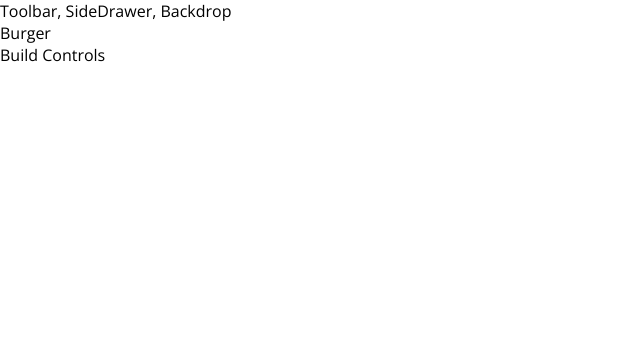
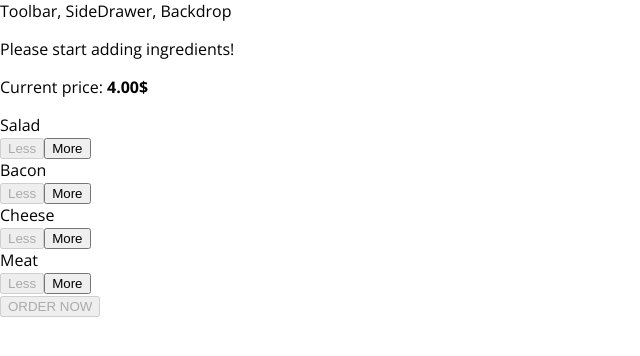
Before and after one commit to BokiGaja/React-BurgerBuilder, a React app: page / in a window 1280 px wide. Shown: the top 356 px of the page, without its empty margins (0-640 px from the left). Built offline with nearby package versions, Linux system fonts and the light colour scheme.

Commit message:
Menage ingredients and order button

```diff
--- /dev/null
+++ b/src/components/Burger/BuildControls/BuildControl/BuildControl.css
@@ -0,0 +1,56 @@
+.BuildControl {
+    display: flex;
+    justify-content: space-between;
+    align-items: center;
+    margin: 5px 0;
+}
+
+.BuildControl button {
+    display: block;
+    font: inherit;
+    padding: 5px;
+    margin: 0 5px;
+    width: 80px;
+    border: 1px solid #AA6817;
+    cursor: pointer;
+    outline: none;
+}
+
+.BuildControl button:disabled {
+    background-color: #AC9980;
+    border: 1px solid #7E7365;
+    color: #ccc;
+    cursor: default;
+}
+
+.BuildControl button:hover:disabled {
+    background-color: #AC9980;
+    color: #ccc;
+    cursor: not-allowed;
+}
+
+.Label {
+    padding: 10px;
+    font-weight: bold;
+    width: 80px;
+}
+
+.BuildControl .Less {
+    background-color: #D39952;
+    color: white;
+}
+
+.BuildControl .More {
+    background-color: #8F5E1E;
+    color: white;
+}
+
+.BuildControl .Less:hover, .BuildControl .Less:active {
+    background-color: #DAA972;
+    color: white;
+}
+
+.BuildControl .More:hover,.BuildControl .More:active {
+    background-color: #99703F;
+    color: white;
+}
--- /dev/null
+++ b/src/components/Burger/BuildControls/BuildControl/BuildControl.js
@@ -0,0 +1,16 @@
+import React from 'react';
+import classes from './BuildControl.css'
+
+const buildControl = props => (
+    <div className={classes.BuildControl}>
+        <div className={classes.Label}>{props.label}</div>
+        {/* Disabled is React build in*/}
+        <button className={classes.Less}
+                onClick={props.removed}
+                disabled={props.disabled}>Less</button>
+        <button className={classes.More}
+                onClick={props.added}>More</button>
+    </div>
+);
+
+export default buildControl;
--- /dev/null
+++ b/src/components/Burger/BuildControls/BuildControls.css
@@ -0,0 +1,52 @@
+.BuildControls {
+    width: 100%;
+    background-color: #CF8F2E;
+    display: flex;
+    flex-flow: column;
+    align-items: center;
+    box-shadow: 0 2px 1px #ccc;
+    margin: auto;
+    padding: 10px 0;
+}
+
+
+.OrderButton {
+    background-color: #DAD735;
+    outline: none;
+    cursor: pointer;
+    border: 1px solid #966909;
+    color: #966909;
+    font-family: inherit;
+    font-size: 1.2em;
+    padding: 15px 30px;
+    box-shadow: 2px 2px 2px #966909;
+}
+
+.OrderButton:hover, .OrderButton:active {
+    background-color: #A0DB41;
+    border: 1px solid #966909;
+    color: #966909;
+}
+
+.OrderButton:disabled {
+    background-color: #C7C6C6;
+    cursor: not-allowed;
+    border: 1px solid #ccc;
+    color: #888888;
+}
+
+.OrderButton:not(:disabled) {
+    animation: enable 0.3s linear;
+}
+
+@keyframes enable {
+    0% {
+        transform: scale(1);
+    }
+    60% {
+        transform: scale(1.1);
+    }
+    100% {
+        transform: scale(1);
+    }
+}
--- /dev/null
+++ b/src/components/Burger/BuildControls/BuildControls.js
@@ -0,0 +1,30 @@
+import React from 'react';
+import classes from './BuildControls.css'
+import BuildControl from './BuildControl/BuildControl';
+
+const controls = [
+    { label: 'Salad', type: 'salad' },
+    { label: 'Bacon', type: 'bacon' },
+    { label: 'Cheese', type: 'cheese' },
+    { label: 'Meat', type: 'meat' }
+];
+
+const buildControls = props => (
+    <div className={classes.BuildControls}>
+        {/* toFixed will convert number to 2 decimals in our case */}
+        <p>Current price: <strong>{props.price.toFixed(2)}$</strong></p>
+        {controls.map(control => {
+            return  <BuildControl
+                        key={control.label}
+                        label={control.label}
+                        // Pass type to the children component
+                        added={() => props.ingredientAdded(control.type)}
+                        removed={() => props.ingredientRemoved(control.type)}
+                        disabled={props.disabled[control.type]}
+                    />
+        })}
+        <button className={classes.OrderButton} disabled={props.disabledOrder}>ORDER NOW</button>
+    </div>
+);
+
+export default buildControls;
--- /dev/null
+++ b/src/components/Burger/Burger.css
@@ -0,0 +1,30 @@
+.Burger {
+    width: 100%;
+    margin: auto;
+    height: 250px;
+    /*overflow: scroll;*/
+    text-align: center;
+    font-weight: bold;
+    font-size: 1.2rem;
+}
+
+@media (min-width: 500px) and (min-height: 401px){
+    .Burger {
+        width: 450px;
+        height: 400px;
+    }
+}
+
+@media (min-width: 500px) and (min-height: 400px){
+    .Burger {
+        width: 350px;
+        height: 300px;
+    }
+}
+
+@media (min-width: 1000px) and (min-height: 700px){
+    .Burger {
+        width: 700px;
+        height: 600px;
+    }
+}
--- a/src/components/Burger/Burger.js
+++ b/src/components/Burger/Burger.js
@@ -0,0 +1,31 @@
+import React from 'react';
+import classes from './Burger.css';
+import BurgerIngredient from './BurgerIngredient/BurgerIngredient'
+
+const burger = props => {
+    // Turn object into array
+    let transformedIngredients = Object.keys(props.ingredients).map(ingredientKey => {
+        // Here Array will create new array with length in ()
+        // We will return here array that has length defined in ingredients in parent
+        return [...Array(props.ingredients[ingredientKey])].map( (el, index) => {
+            return <BurgerIngredient type={ ingredientKey } key={ ingredientKey + index }/>
+        })
+    //    This function will transform our ingredients array to array of lengths of ingredients
+    }).reduce((arr,el) => {
+       return arr.concat(el);
+    },[]);
+
+    if (transformedIngredients.length === 0) {
+       transformedIngredients = <p>Please start adding ingredients!</p>
+    }
+
+    return (
+        <div className={classes.Burger}>
+            <BurgerIngredient type="bread-top"/>
+            { transformedIngredients }
+            <BurgerIngredient type="bread-bottom"/>
+        </div>
+    );
+};
+
+export default burger;
--- a/src/components/Burger/BurgerIngredient/BurgerIngredient.js
+++ b/src/components/Burger/BurgerIngredient/BurgerIngredient.js
@@ -34,7 +34,7 @@
                 ingredient = null;
         }
 
-        return ingredient
+        return ingredient;
 
     }
 }
--- a/src/containers/BurgerBuilder/BurgerBuilder.js
+++ b/src/containers/BurgerBuilder/BurgerBuilder.js
@@ -1,12 +1,88 @@
 import React, { Component } from 'react'
 import Aux from '../../hoc/Aux';
+import Burger from '../../components/Burger/Burger';
+import BuildControls from '../../components/Burger/BuildControls/BuildControls'
+
+const INGREDIENT_PRICES = {
+    salad: 0.5,
+    cheese: 0.4,
+    meat: 1.3,
+    bacon: 0.7
+}
 
 class BurgerBuilder extends Component {
+    state = {
+      ingredients: {
+          salad: 0,
+          bacon: 0,
+          cheese: 0,
+          meat: 0
+      },
+      totalPrice: 4,
+    };
+
+    addIngredientHandler = type => {
+        const oldCount = this.state.ingredients[type];
+        const updatedCount = oldCount + 1;
+        const updatedIngredients = {
+            ...this.state.ingredients
+        };
+        updatedIngredients[type] = updatedCount;
+        const priceAddition = INGREDIENT_PRICES[type];
+        const oldPrice = this.state.totalPrice;
+        const newPrice = oldPrice + priceAddition;
+        this.setState({
+            totalPrice: newPrice,
+            ingredients: updatedIngredients
+        })
+    };
+
+    removeIngredientHandler = type => {
+        const updatedCount = this.state.ingredients[type] - 1;
+        const updatedIngredients = {...this.state.ingredients};
+        if (updatedIngredients[type] > 0) {
+            updatedIngredients[type] = updatedCount;
+        }
+        const oldPrice = this.state.totalPrice;
+        const newPrice = oldPrice - INGREDIENT_PRICES[type];
+        this.setState({
+            totalPrice: newPrice,
+            ingredients: updatedIngredients
+        })
+    };
+
+    isOrderAvailable() {
+        let disabledOrder = true;
+        for (let key in this.state.ingredients) {
+            if (this.state.ingredients[key] > 0) {
+                disabledOrder = false;
+            }
+        }
+        return disabledOrder;
+    };
+
+    isInfoDisabled() {
+        const disabledInfo = {
+            ...this.state.ingredients
+        };
+        // Here result will be: {salad: true, meat: false...}
+        for (let key in disabledInfo) {
+            disabledInfo[key] = disabledInfo[key] <= 0
+        }
+        return disabledInfo;
+    };
+
     render() {
         return (
             <Aux>
-                <div>Burger</div>
-                <div>Build Controls</div>
+                <Burger ingredients={this.state.ingredients}/>
+                <BuildControls
+                    ingredientAdded={this.addIngredientHandler}
+                    ingredientRemoved={this.removeIngredientHandler}
+                    disabled={this.isInfoDisabled()}
+                    price={this.state.totalPrice}
+                    disabledOrder={this.isOrderAvailable()}
+                />
             </Aux>
         );
     }
```
